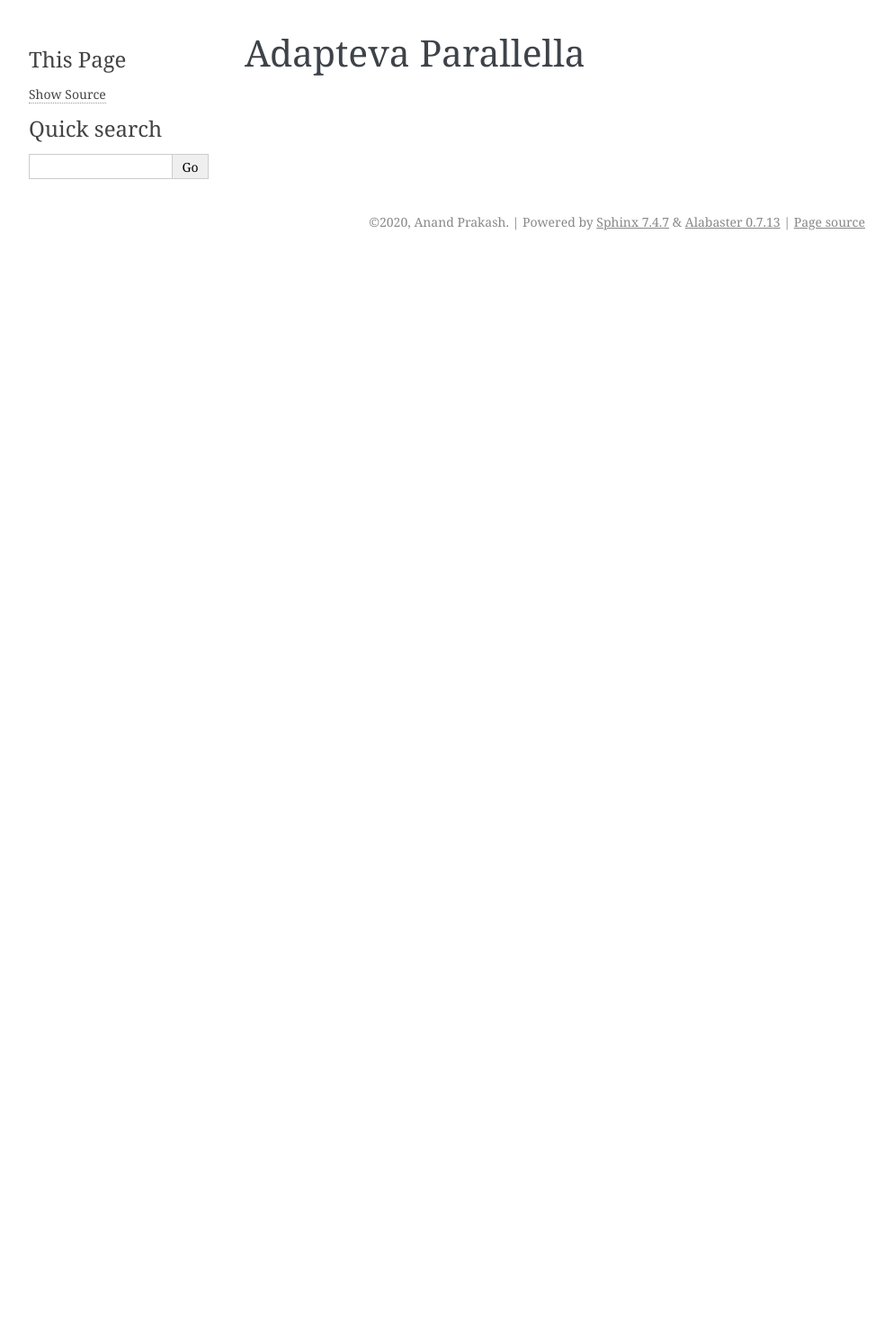
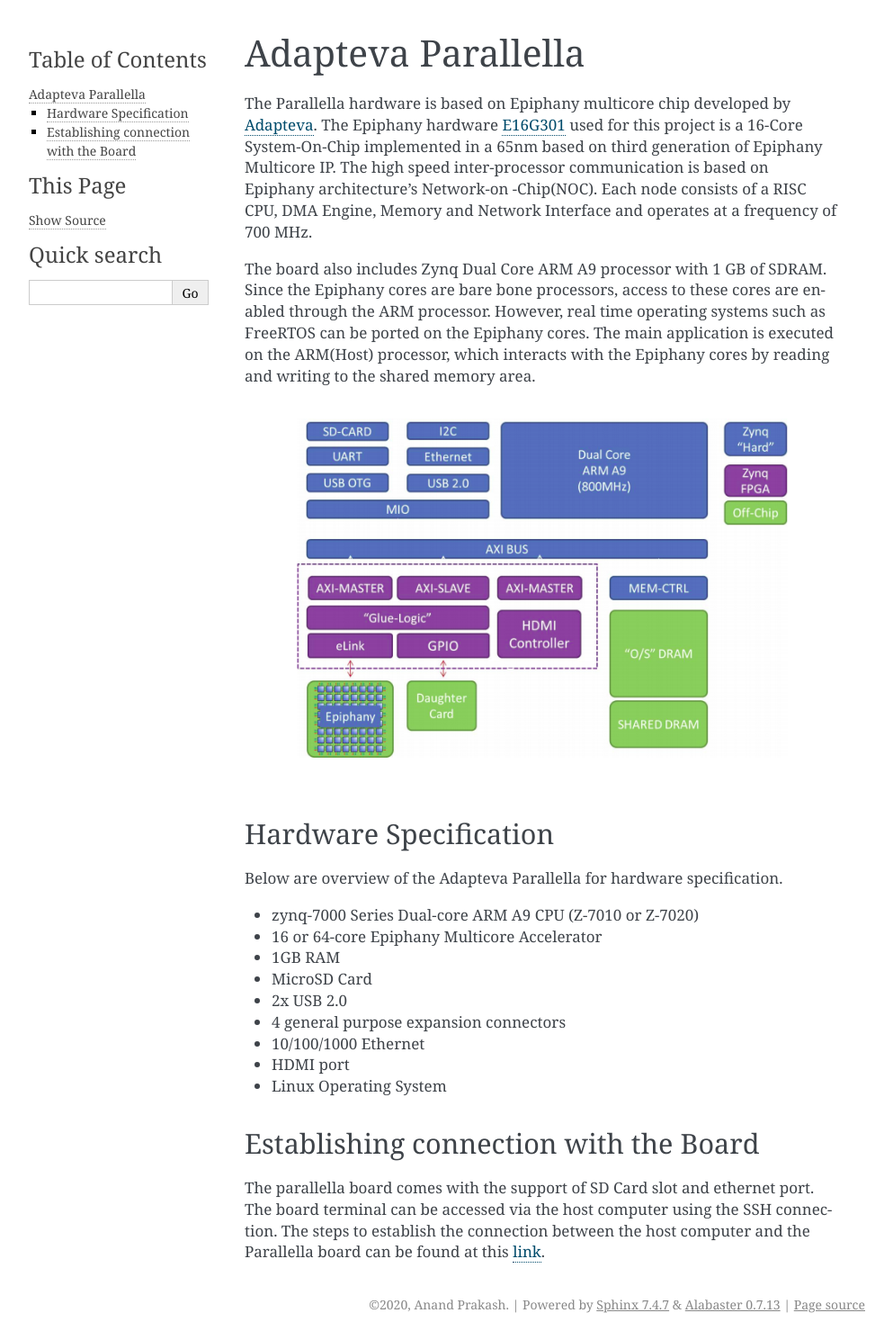
Before and after one commit to anand6105/BTFDoc, a Sphinx documentation site: the page built from source/adapteva_parallella.rst, in a window 1280 px wide. Shown: the whole page at 90% size, without its empty margins (148-1141 px from the left). Built offline with Sphinx 7.4.7, drawn with Linux system fonts in a browser that asks for light colours; before the commit the page ends 900 px from its top, so only the background shows below that.

Commit message:
Added images, adapteva parallella information and development environment setup documentation

```diff
--- a/source/adapteva_parallella.rst
+++ b/source/adapteva_parallella.rst
@@ -1,2 +1,46 @@
 Adapteva Parallella
 ===================
+
+The Parallella hardware is based on Epiphany multicore chip developed by `Adapteva`_.
+The Epiphany hardware `E16G301`_ used for this project is a 16-Core System-On-Chip
+implemented in a 65nm based on third generation of Epiphany Multicore IP. The high
+speed inter-processor communication is based on Epiphany architecture's Network-on
+-Chip(NOC). Each node consists of a RISC CPU, DMA Engine, Memory and Network Interface
+and operates at a frequency of 700 MHz.
+
+The board also includes Zynq Dual Core ARM A9 processor with 1 GB of SDRAM. Since the
+Epiphany cores are bare bone processors, access to these cores are enabled through the
+ARM processor. However, real time operating systems such as FreeRTOS can be ported on
+the Epiphany cores. The main application is executed on the ARM(Host) processor, which
+interacts with the Epiphany cores by reading and writing to the shared memory area.
+
+
+.. image:: ../images/parallellaArch.png
+	:align: center
+
+Hardware Specification
+-------------------------
+Below are overview of the Adapteva Parallella for hardware specification.
+
+* zynq-7000 Series Dual-core ARM A9 CPU (Z-7010 or Z-7020)
+* 16 or 64-core Epiphany Multicore Accelerator
+* 1GB RAM
+* MicroSD Card
+* 2x USB 2.0
+* 4 general purpose expansion connectors
+* 10/100/1000 Ethernet
+* HDMI port
+* Linux Operating System
+
+Establishing connection with the Board
+--------------------------------------
+
+The parallella board comes with the support of SD Card slot and ethernet port.
+The board terminal can be accessed via the host computer using the SSH connection.
+The steps to establish the connection between the host computer and the Parallella
+board can be found at this `link`_.
+
+
+.. _Adapteva : https://www.adapteva.com/parallella/
+.. _E16G301 : https://www.adapteva.com/docs/e16g301_datasheet.pdf
+.. _link : http://www.parallella.org/docs/parallella_manual.pdf
--- a/source/index.rst
+++ b/source/index.rst
@@ -59,11 +59,10 @@
 
 .. toctree::
    :maxdepth: 2
-   :caption: Contents:
-.. toctree::
-   :maxdepth: 2
 
    adapteva_parallella
+
+   dev_setup
 
 
 
```
Also changed, not shown: source/dev_setup.rst (added, +86 -0 lines), images/git_import.png (added), images/parallellaArch.png (added).
